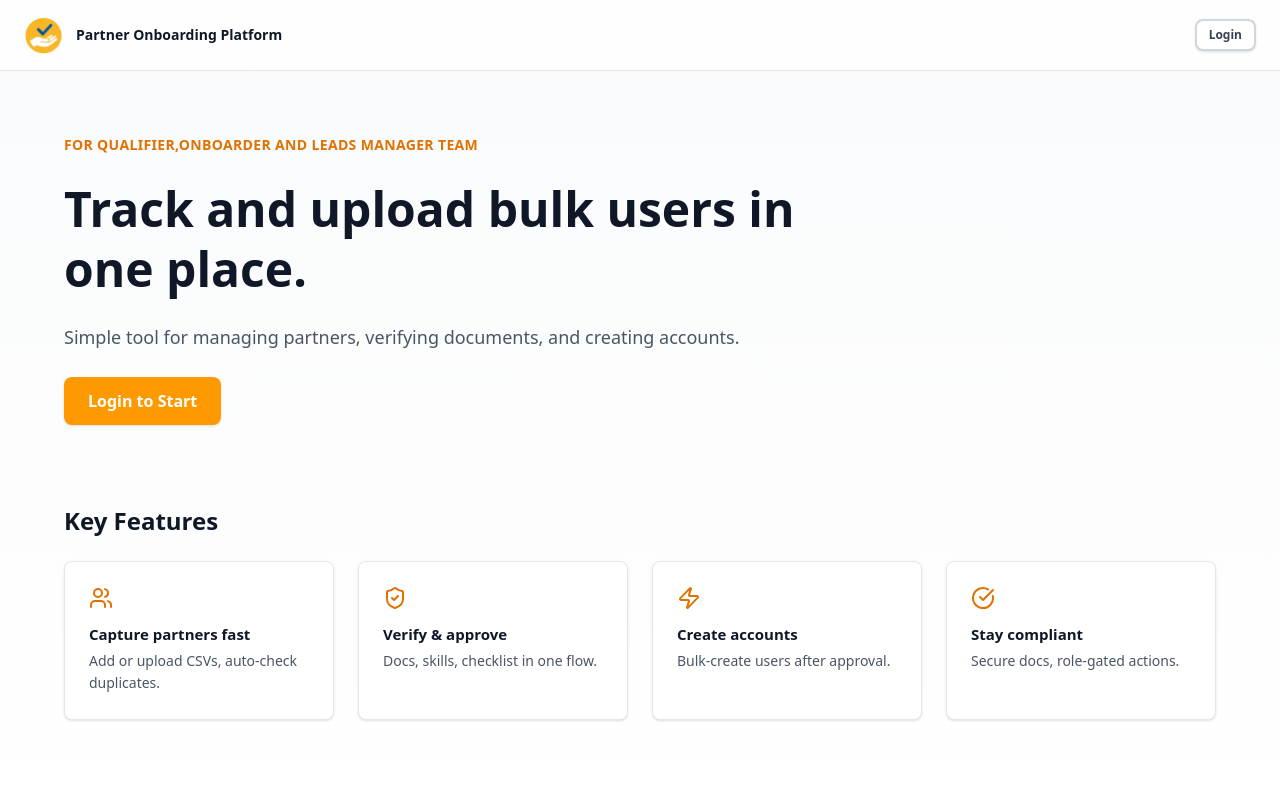
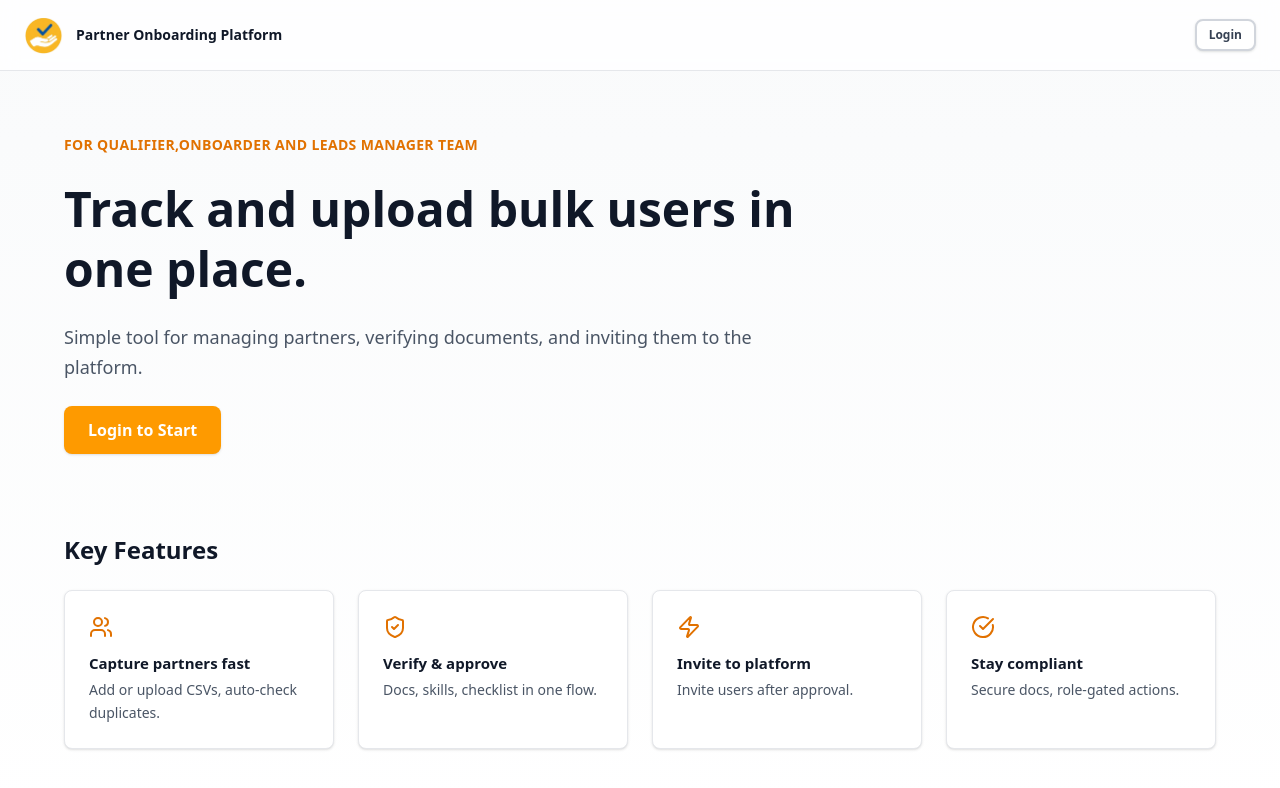
Before and after one commit to Extrahand-Trizen/extrahand-tasker-onboarding-frontend, a Next.js app: page / in a window 1280 px wide. Shown: the top 788 px of the page. Built offline with nearby package versions, Linux system fonts and the light colour scheme; no server answers.

Commit message:
fix: dashboard

```diff
--- a/app/page.tsx
+++ b/app/page.tsx
@@ -11,7 +11,7 @@ import { CheckCircle, ShieldCheck, Zap, Users } from 'lucide-react';
 const features = [
   { title: 'Capture partners fast', desc: 'Add or upload CSVs, auto-check duplicates.', icon: Users },
   { title: 'Verify & approve', desc: 'Docs, skills, checklist in one flow.', icon: ShieldCheck },
-  { title: 'Create accounts', desc: 'Bulk-create users after approval.', icon: Zap },
+  { title: 'Invite to platform', desc: 'Invite users after approval.', icon: Zap },
   { title: 'Stay compliant', desc: 'Secure docs, role-gated actions.', icon: CheckCircle },
 ];
 
@@ -55,7 +55,7 @@ export default function LandingPage() {
               Track and upload bulk users in one place.
             </h1>
             <p className="text-lg text-gray-600 leading-relaxed">
-              Simple tool for managing partners, verifying documents, and creating accounts.
+              Simple tool for managing partners, verifying documents, and inviting them to the platform.
             </p>
             <div className="flex gap-3">
               <Button size="lg" onClick={() => router.push('/login')}>
```
